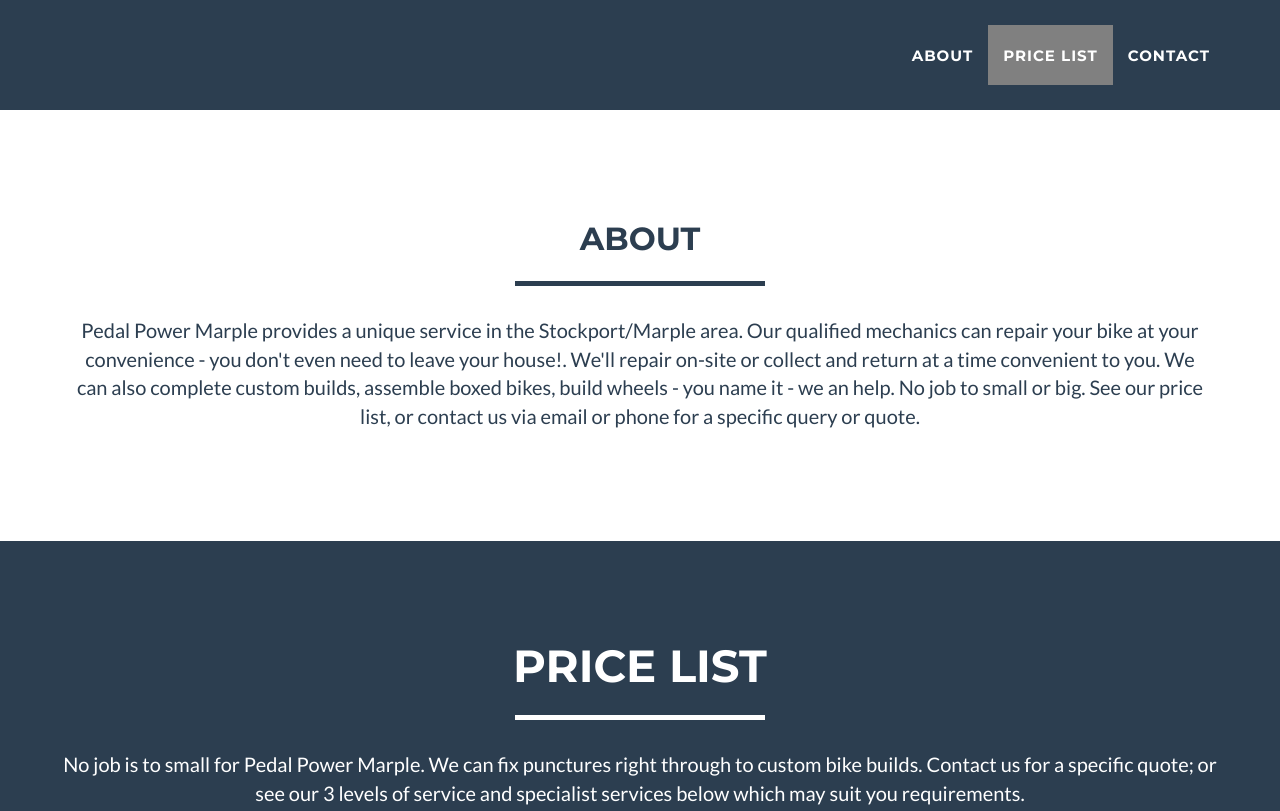
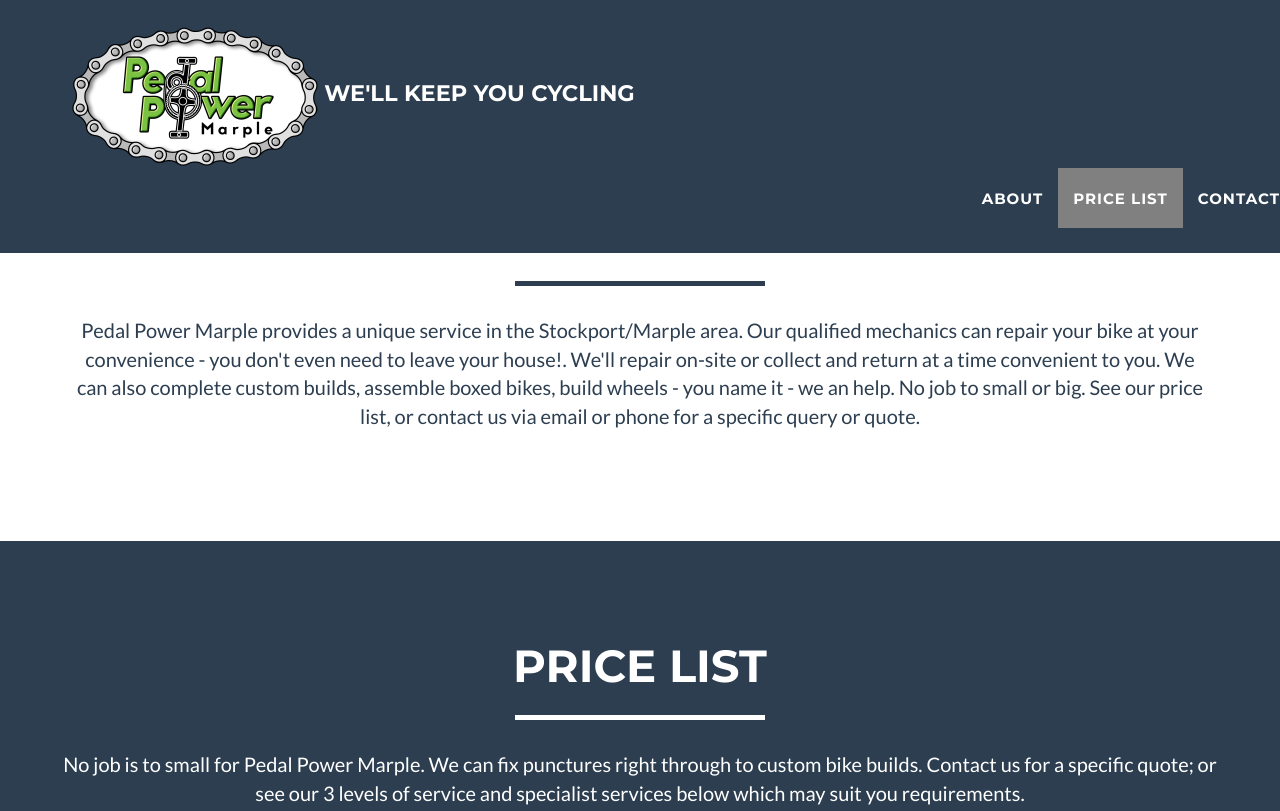
Before and after one commit to chrishey/PedalPowerMarple, a website: page index.html in a window 1280 px wide. Shown: the top 811 px of the page. Drawn offline with nearby package versions, Linux system fonts and the light colour scheme.

Commit message:
Stop img in navbar from displaying as block

```diff
--- a/index.html
+++ b/index.html
@@ -44,13 +44,8 @@
                     <span class="icon-bar"></span>
                     <span class="icon-bar"></span>
                 </button>
-				<!-- <div class="row">
-					<div class="col-md-6">
-						<img class="img-responsive" src="img/top-logo.png" alt="">
-					</div>
-					<div class="col-md-6">
-						<span class="name">We'll keep you cycling</span>
-					</div>
+					<img class="img-responsive" src="img/top-logo.png" alt="">
+					<span class="name">We'll keep you cycling</span>
 				</div> -->
             </div>
 
--- a/less/freelancer.less
+++ b/less/freelancer.less
@@ -157,6 +157,10 @@
 	color: #fff;
 	font-size: 1.5em;
 	text-align: center;
+}
+
+.navbar img{
+	display: inline;
 }
 
 .navbar-default .navbar-nav>.active>a, .navbar-default .navbar-nav>.active>a:hover, .navbar-default .navbar-nav>.active>a:focus{
```
Also changed, not shown: css/freelancer.css.
